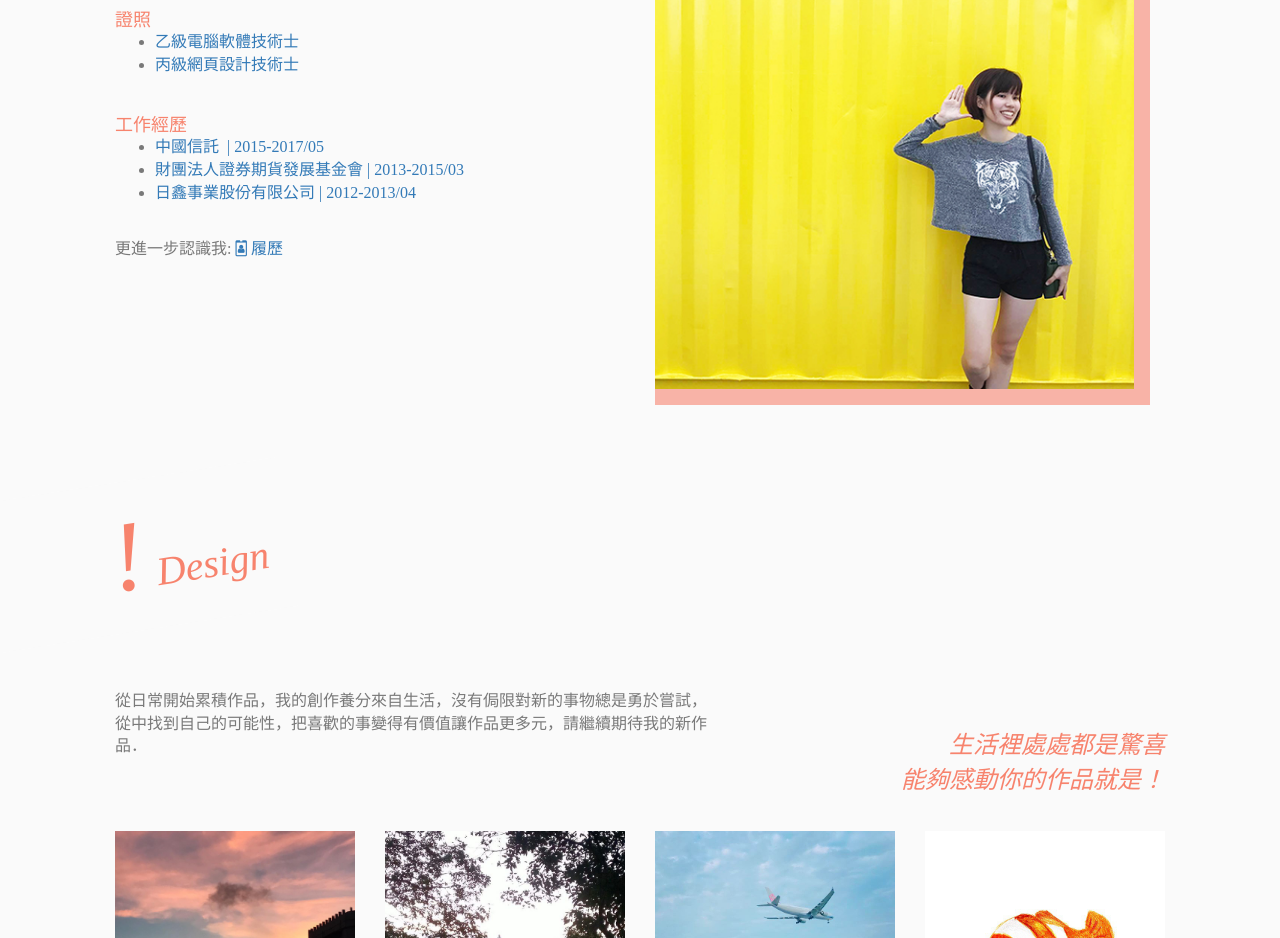
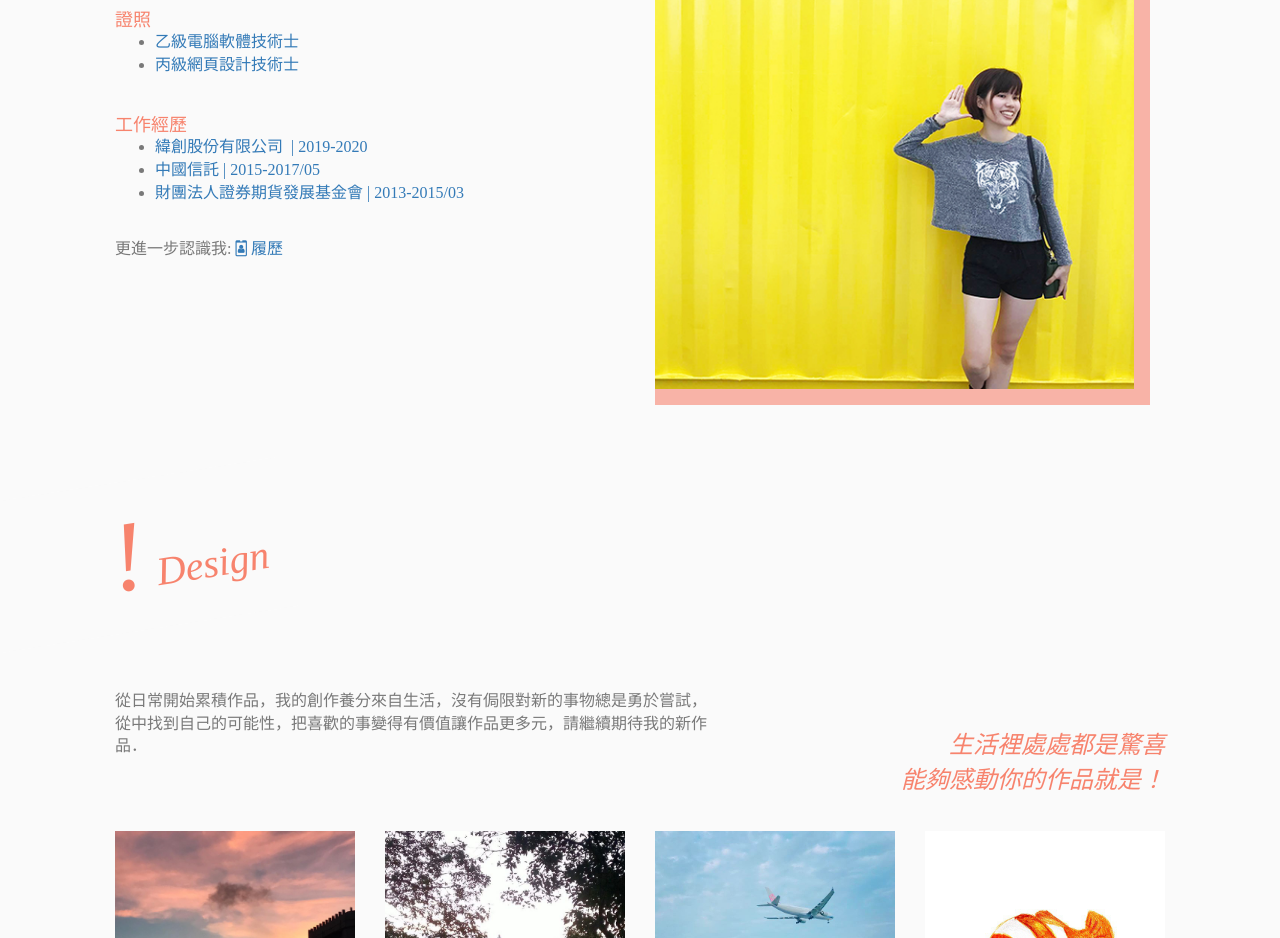
Before and after one commit to nowherefish/my-pu, a plain HTML site: page index.html in a window 1280 px wide. Shown: the part 1520-2458 px from the top of the page. Drawn offline with nearby package versions, Linux system fonts and the light colour scheme.

Commit message:
Update index.html

```diff
--- a/index.html
+++ b/index.html
@@ -135,9 +135,9 @@
 						<div class="item m-top-20">
 							<h4><i></i><br> 工作經歷</h4>
 							<ul>
-								<li><a><i class="chevron-right"></i>中國信託&nbsp; |  2015-2017/05</a></li>
+								<li><a><i class="chevron-right"></i>緯創股份有限公司&nbsp; |  2019-2020 </a></li>
+								<li><a><i class="chevron-right"></i>中國信託&nbsp;|  2015-2017/05</a></li>
 								<li><a><i class="chevron-right"></i>財團法人證券期貨發展基金會&nbsp;| 2013-2015/03</a></li>
-								<li><a><i class="chevron-right"></i>日鑫事業股份有限公司&nbsp;| 2012-2013/04</a></li>
 							</ul><br>
 							<p>更進一步認識我:
 								<a href="https://www.cakeresume.com/s--0rwH_K_EEsni8MrMkE4MQw--/my-pu" target="_blank" class="id-btn"><i class="fa fa-id-badge">&nbsp;履歷</i></a>
```
